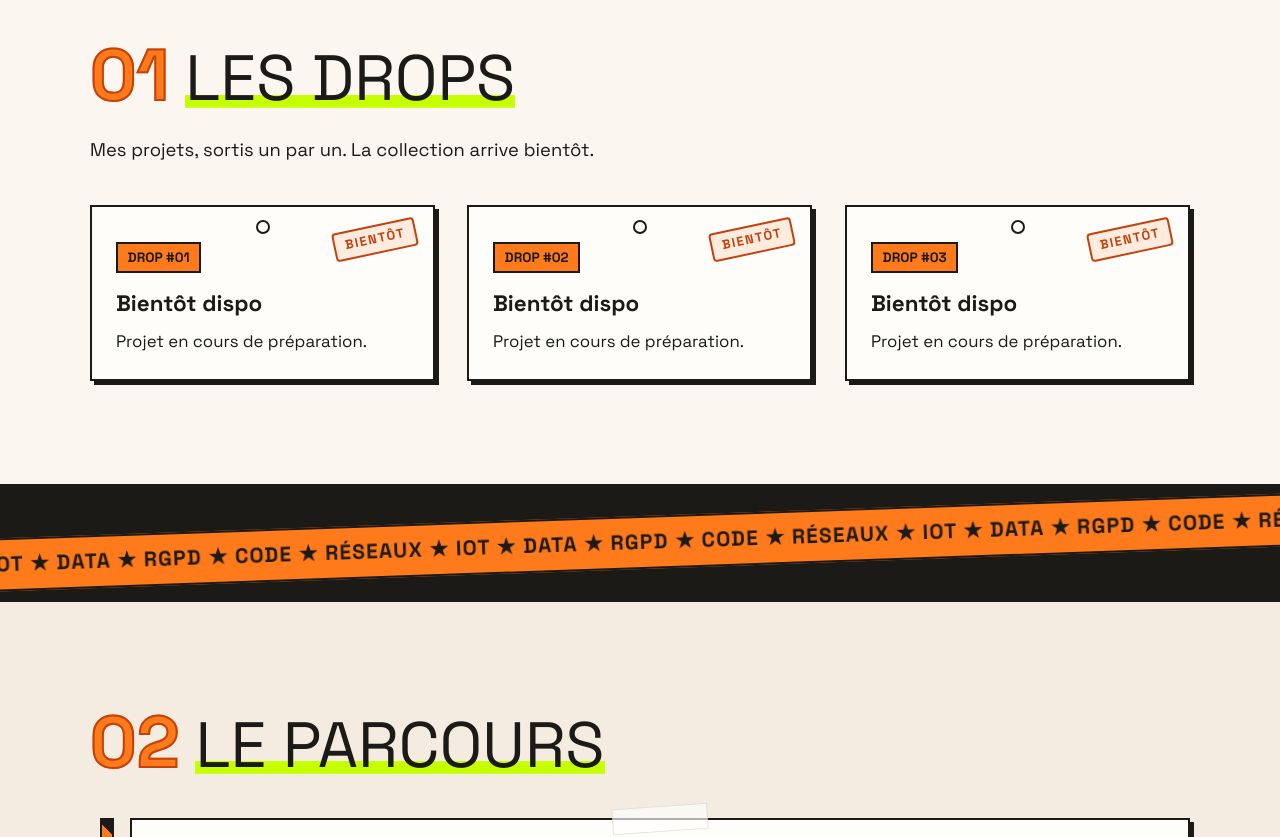
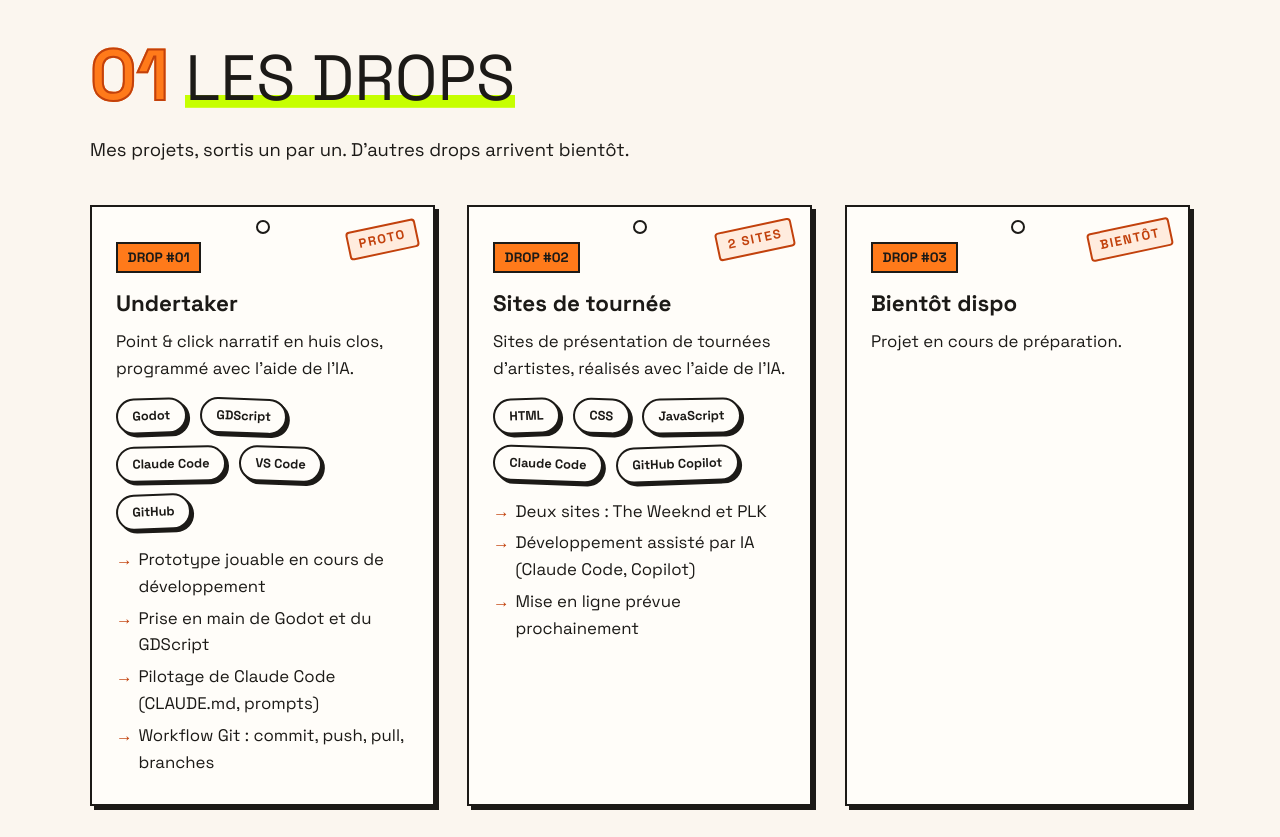
Before and after one commit to kalinkawz/cv-web, a plain HTML site: page index.html in a window 1280 px wide. Shown: the part 1000-1837 px from the top of the page. Drawn offline with Linux system fonts and the light colour scheme; a web font is replaced by a local one.

Commit message:
Ajout de projets

```diff
--- a/css/print.css
+++ b/css/print.css
@@ -44,7 +44,10 @@ body {
 .hero__actions,
 .section__num,
 .section__intro,
-#drops,            /* projets vides pour l'instant : à réafficher quand ils existeront */
+.drop--soon,       /* cartes « Bientôt » : rien à imprimer */
+.drop::before,
+.drop::after,
+.drop__stamp,
 .form,
 .footer,
 .tape::before {
@@ -132,7 +135,16 @@ body {
   display: none;
 }
 
+.drops {
+  display: block;
+}
+
+.drop__label {
+  display: none;
+}
+
 .job,
+.drop,
 .card {
   padding: 0;
   background: #fff !important;
--- a/css/style.css
+++ b/css/style.css
@@ -665,6 +665,20 @@ button.btn {
   margin-bottom: 0.4rem;
 }
 
+.drop__desc {
+  margin-bottom: 1rem;
+}
+
+/* Étiquettes d'outils plus petites que celles du mur de skills */
+.drop__tools {
+  gap: 0.4rem;
+  margin-bottom: 1rem;
+}
+
+.drop__tools .sticker {
+  font-size: 0.8rem;
+}
+
 /* ---------- 02 · Parcours : timeline qui se remplit ---------- */
 .timeline {
   position: relative;
--- a/index.html
+++ b/index.html
@@ -207,23 +207,52 @@
             </h2>
           </div>
           <p class="section__intro" data-i18n="drops.intro">
-            Mes projets, sortis un par un. La collection arrive bientôt.
+            Mes projets, sortis un par un. D'autres drops arrivent bientôt.
           </p>
 
           <div class="drops">
             <article class="drop">
-              <span class="drop__stamp" aria-hidden="true" data-i18n="drops.stamp">Bientôt</span>
+              <span class="drop__stamp" aria-hidden="true" data-i18n="drops.game.stamp">Proto</span>
               <p class="drop__label">Drop #01</p>
-              <h3 class="drop__title" data-i18n="drops.soon">Bientôt dispo</h3>
-              <p data-i18n="drops.wip">Projet en cours de préparation.</p>
+              <h3 class="drop__title">Undertaker</h3>
+              <p class="drop__desc" data-i18n="drops.game.desc">
+                Point &amp; click narratif en huis clos, programmé avec l'aide de l'IA.
+              </p>
+              <ul class="stickers drop__tools" aria-label="Outils" data-i18n-aria="drops.tools">
+                <li class="sticker">Godot</li>
+                <li class="sticker">GDScript</li>
+                <li class="sticker">Claude Code</li>
+                <li class="sticker">VS Code</li>
+                <li class="sticker">GitHub</li>
+              </ul>
+              <ul class="job__tasks">
+                <li data-i18n="drops.game.r1">Prototype jouable en cours de développement</li>
+                <li data-i18n="drops.game.r2">Prise en main de Godot et du GDScript</li>
+                <li data-i18n="drops.game.r3">Pilotage de Claude Code (CLAUDE.md, prompts)</li>
+                <li data-i18n="drops.game.r4">Workflow Git : commit, push, pull, branches</li>
+              </ul>
             </article>
             <article class="drop">
-              <span class="drop__stamp" aria-hidden="true" data-i18n="drops.stamp">Bientôt</span>
+              <span class="drop__stamp" aria-hidden="true" data-i18n="drops.web.stamp">2 sites</span>
               <p class="drop__label">Drop #02</p>
-              <h3 class="drop__title" data-i18n="drops.soon">Bientôt dispo</h3>
-              <p data-i18n="drops.wip">Projet en cours de préparation.</p>
+              <h3 class="drop__title" data-i18n="drops.web.title">Sites de tournée</h3>
+              <p class="drop__desc" data-i18n="drops.web.desc">
+                Sites de présentation de tournées d'artistes, réalisés avec l'aide de l'IA.
+              </p>
+              <ul class="stickers drop__tools" aria-label="Outils" data-i18n-aria="drops.tools">
+                <li class="sticker">HTML</li>
+                <li class="sticker">CSS</li>
+                <li class="sticker">JavaScript</li>
+                <li class="sticker">Claude Code</li>
+                <li class="sticker">GitHub Copilot</li>
+              </ul>
+              <ul class="job__tasks">
+                <li data-i18n="drops.web.r1">Deux sites : The Weeknd et PLK</li>
+                <li data-i18n="drops.web.r2">Développement assisté par IA (Claude Code, Copilot)</li>
+                <li data-i18n="drops.web.r3">Mise en ligne prévue prochainement</li>
+              </ul>
             </article>
-            <article class="drop">
+            <article class="drop drop--soon">
               <span class="drop__stamp" aria-hidden="true" data-i18n="drops.stamp">Bientôt</span>
               <p class="drop__label">Drop #03</p>
               <h3 class="drop__title" data-i18n="drops.soon">Bientôt dispo</h3>
--- a/js/i18n.js
+++ b/js/i18n.js
@@ -27,7 +27,20 @@ const TRANSLATIONS = {
     "nav.education": "Formation",
 
     "drops.title": "Les Drops",
-    "drops.intro": "Mes projets, sortis un par un. La collection arrive bientôt.",
+    "drops.intro": "Mes projets, sortis un par un. D'autres drops arrivent bientôt.",
+    "drops.tools": "Outils",
+    "drops.game.stamp": "Proto",
+    "drops.game.desc": "Point & click narratif en huis clos, programmé avec l'aide de l'IA.",
+    "drops.web.stamp": "2 sites",
+    "drops.web.title": "Sites de tournée",
+    "drops.web.desc": "Sites de présentation de tournées d'artistes, réalisés avec l'aide de l'IA.",
+    "drops.web.r1": "Deux sites : The Weeknd et PLK",
+    "drops.web.r2": "Développement assisté par IA (Claude Code, Copilot)",
+    "drops.web.r3": "Mise en ligne prévue prochainement",
+    "drops.game.r1": "Prototype jouable en cours de développement",
+    "drops.game.r2": "Prise en main de Godot et du GDScript",
+    "drops.game.r3": "Pilotage de Claude Code (CLAUDE.md, prompts)",
+    "drops.game.r4": "Workflow Git : commit, push, pull, branches",
     "drops.soon": "Bientôt dispo",
     "drops.wip": "Projet en cours de préparation.",
 
@@ -117,7 +130,20 @@ const TRANSLATIONS = {
     "nav.education": "Education",
 
     "drops.title": "The Drops",
-    "drops.intro": "My projects, released one by one. The collection is dropping soon.",
+    "drops.intro": "My projects, released one by one. More drops coming soon.",
+    "drops.tools": "Tools",
+    "drops.game.stamp": "Proto",
+    "drops.game.desc": "A single-location narrative point & click, built with the help of AI.",
+    "drops.web.stamp": "2 sites",
+    "drops.web.title": "Tour websites",
+    "drops.web.desc": "Websites showcasing artists' tours, built with the help of AI.",
+    "drops.web.r1": "Two sites: The Weeknd and PLK",
+    "drops.web.r2": "AI-assisted development (Claude Code, Copilot)",
+    "drops.web.r3": "Going live soon",
+    "drops.game.r1": "Playable prototype in development",
+    "drops.game.r2": "Learning Godot and GDScript",
+    "drops.game.r3": "Driving Claude Code (CLAUDE.md, prompts)",
+    "drops.game.r4": "Git workflow: commit, push, pull, branches",
     "drops.soon": "Coming soon",
     "drops.wip": "Project in the works.",
 
```
Also changed, not shown: 1 other file.
